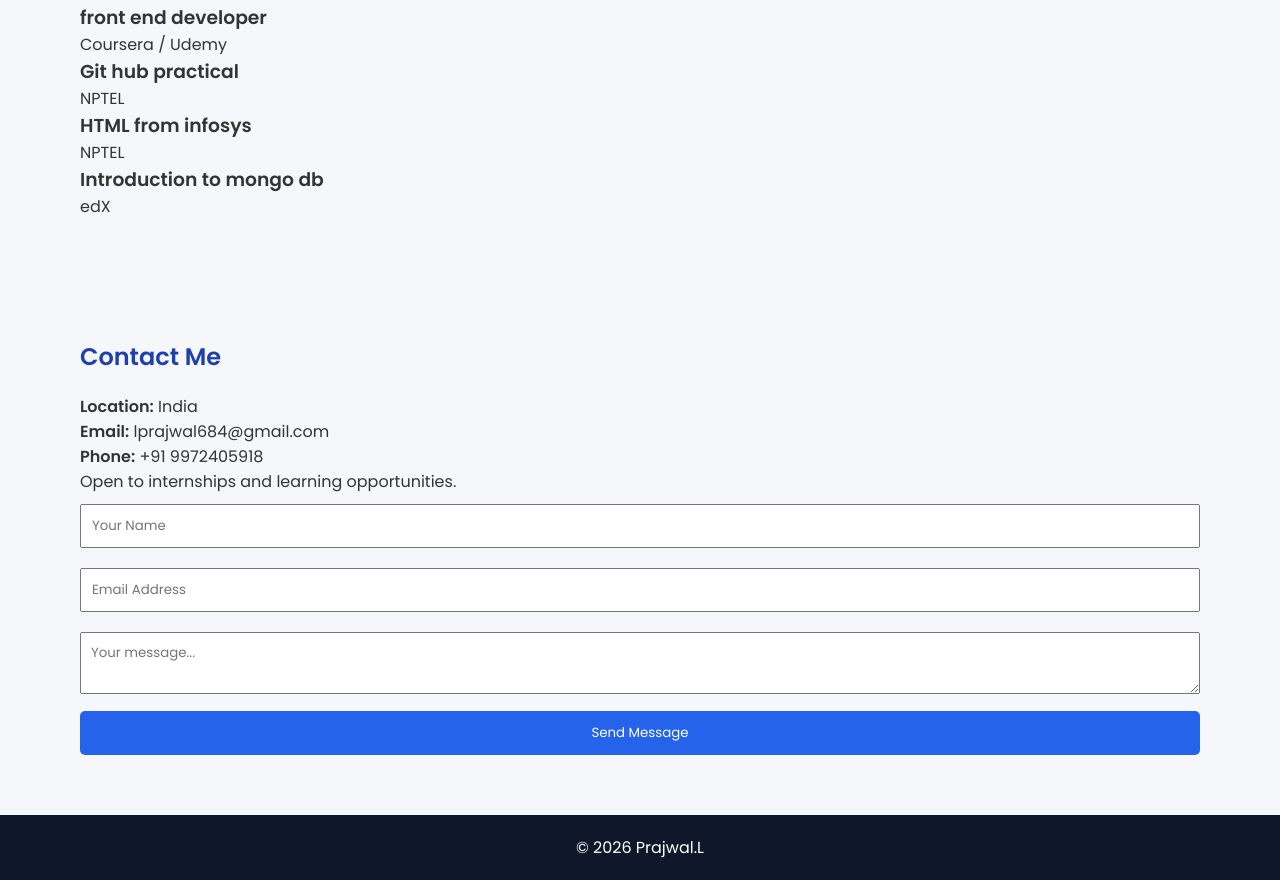
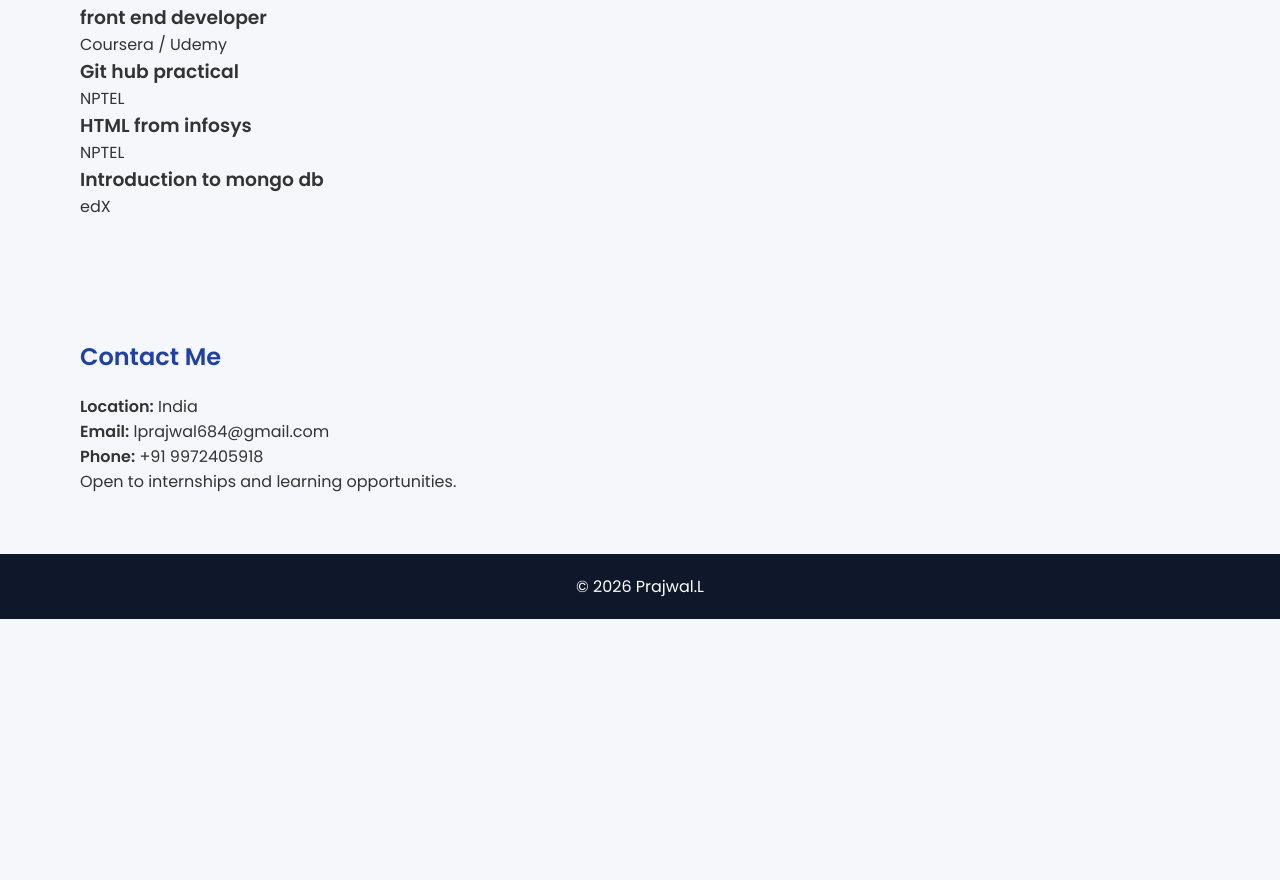
Before and after one commit to prajwalgowda5383-cell/portfolio, a website: page index.html in a window 1280 px wide. Shown: the part 970-1850 px from the top of the page. After the commit the page ends 1589 px from the top, so only its background shows below. Drawn offline with Linux system fonts and the light colour scheme.

Commit message:
Update index.html

```diff
--- a/index.html
+++ b/index.html
@@ -78,14 +78,7 @@
         <p><strong>Phone:</strong> +91 9972405918</p>
         <p class="muted">Open to internships and learning opportunities.</p>
       </div>
-
-      <div class="card">
-        <input type="text" placeholder="Your Name">
-        <input type="email" placeholder="Email Address">
-        <textarea placeholder="Your message..."></textarea>
-        <button class="send">Send Message</button>
-      </div>
-    </div>
+</div>
   </section>
 <footer>
   <p>© 2026 Prajwal.L</p>
```
